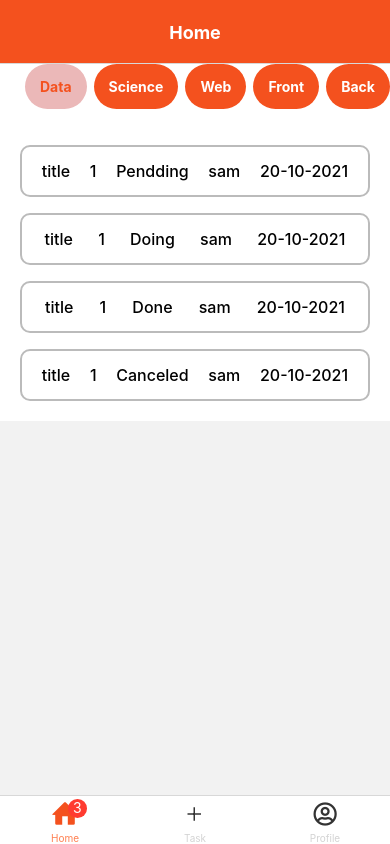
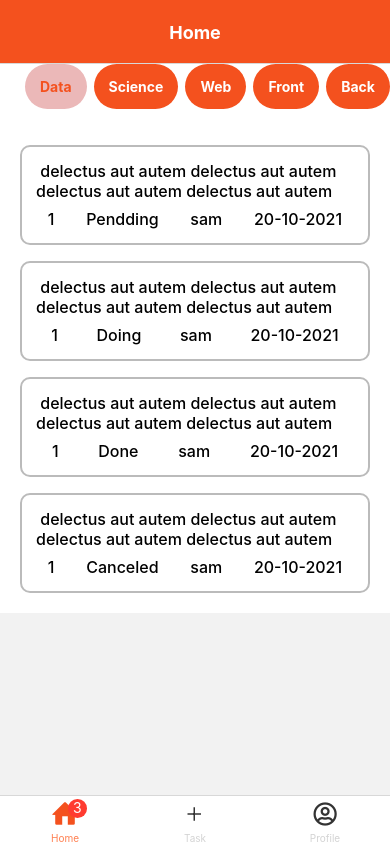
Before and after one commit to Samlogy/task-scheduler, a React Native app: screen /Home in a window 390 px wide. Built offline with nearby package versions, Linux system fonts and the light colour scheme.

Commit message:
small editions

```diff
--- a/views/Home.jsx
+++ b/views/Home.jsx
@@ -11,11 +11,16 @@ const filters = [
   {label: "Web", value: "web"},
   {label: "Front", value: "front"},
   {label: "Back", value: "back"},
+  {label: "Data", value: "data"},
+  {label: "Science", value: "science"},
+  {label: "Web", value: "web"},
+  {label: "Front", value: "front"},
+  {label: "Back", value: "back"},
 ];
 
 const data = [
   {
-    title: "title",
+    title: "delectus aut autem delectus aut autem delectus aut autem delectus aut autem",
     description: "Lorem ipsum dolor sit amet consectetur adipisicing elit. Officiis tempora laborum ad nostrum nesciunt ipsum dolorem consequunt !",
     priority: 1,
     status: "Pendding",
@@ -23,7 +28,7 @@ const data = [
     createdAt: "20-10-2021"
   },
   {
-    title: "title",
+    title: "delectus aut autem delectus aut autem delectus aut autem delectus aut autem",
     description: "Lorem ipsum dolor sit amet consectetur adipisicing elit. Officiis tempora laborum ad nostrum nesciunt ipsum dolorem consequunt !",
     priority: 1,
     status: "Doing",
@@ -31,7 +36,7 @@ const data = [
     createdAt: "20-10-2021"
   },
   {
-    title: "title",
+    title: "delectus aut autem delectus aut autem delectus aut autem delectus aut autem",
     description: "Lorem ipsum dolor sit amet consectetur adipisicing elit. Officiis tempora laborum ad nostrum nesciunt ipsum dolorem consequunt !",
     priority: 1,
     status: "Done",
@@ -39,7 +44,7 @@ const data = [
     createdAt: "20-10-2021"
   },
   {
-    title: "title",
+    title: "delectus aut autem delectus aut autem delectus aut autem delectus aut autem",
     description: "Lorem ipsum dolor sit amet consectetur adipisicing elit. Officiis tempora laborum ad nostrum nesciunt ipsum dolorem consequunt !",
     priority: 1,
     status: "Canceled",
@@ -75,7 +80,6 @@ const styles = StyleSheet.create({
   container: {
     backgroundColor: "#fff",
     paddingVertical: 25,
-    // flex: 1
   },
   tasks: {
     marginVertical: 20,
--- a/views/TaskForm.jsx
+++ b/views/TaskForm.jsx
@@ -41,8 +41,7 @@ const TaskForm = ({ route }) => {
 
             <Controller control={control} name="description" defaultValue=""
                 render={({ field: { onChange, onBlur, value } }) => (
-                    <Input onChange={onChange} onBlur={onBlur} value={value} placeholder="Enter a Description" error={errors.description?.message} label="Description"
-                        multiline numberOfLines={4} />
+                    <Input onChange={onChange} onBlur={onBlur} value={value} placeholder="Enter a Description" error={errors.description?.message} label="Description" style={{height: 120, alignItems: "flex-start"}} multiline numberOfLines={4} />
                 )}
             />
 
```
